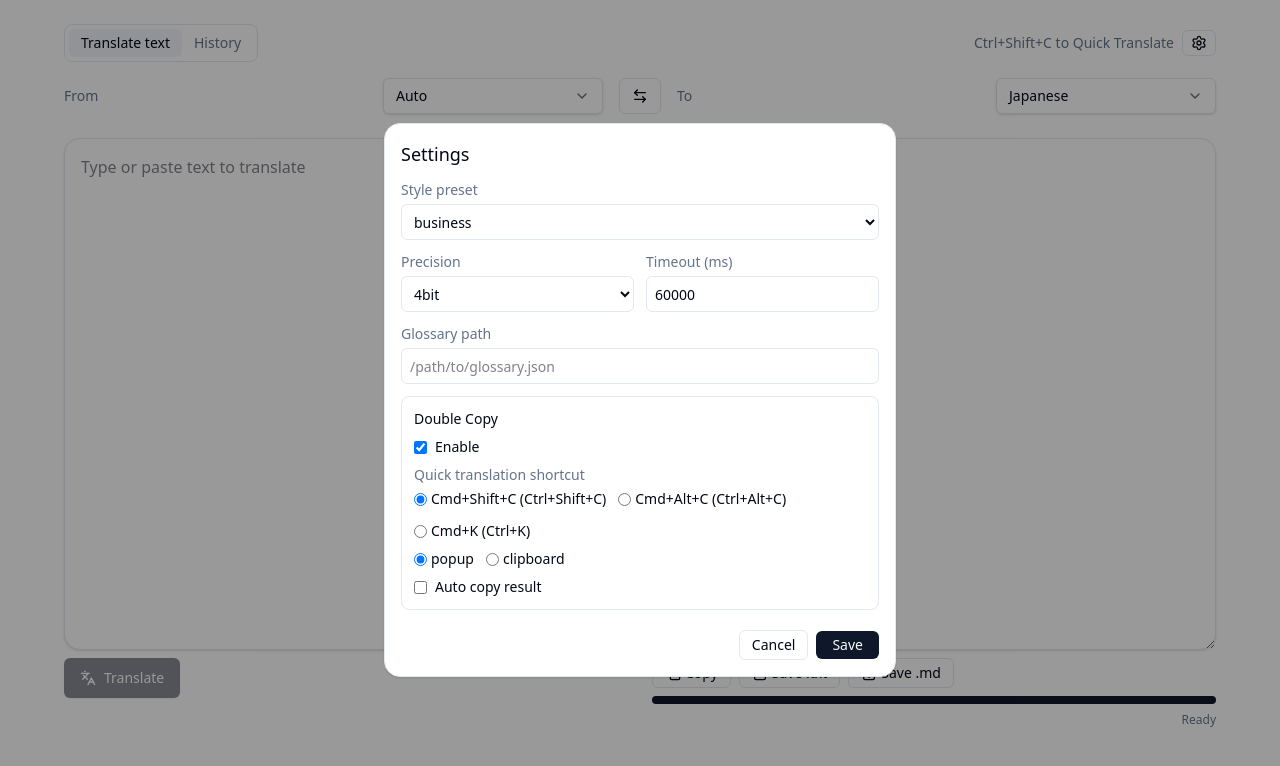
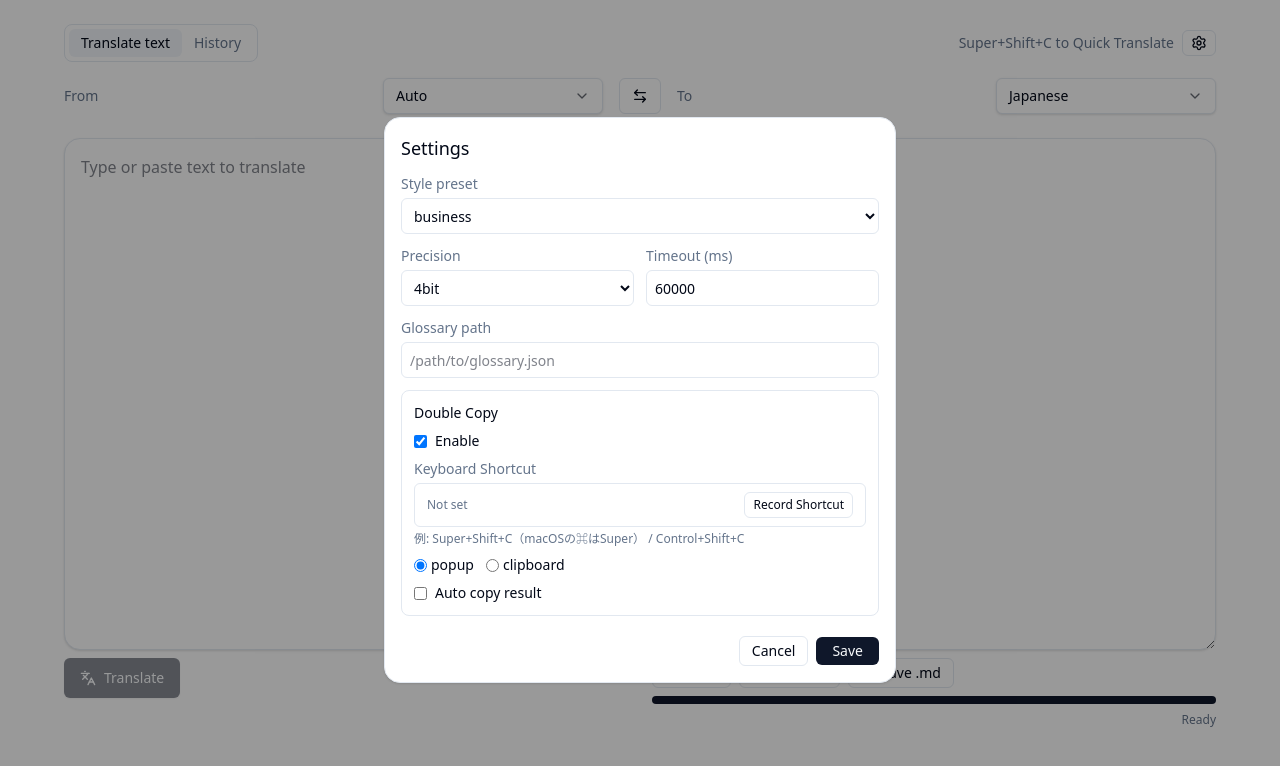
Before and after one commit to iemong/plamo-gui, a React (Vite) app: page / in a window 1280 px wide. Both pictures are taken after a click on the button "Settings". Shown: the top 766 px of the page. Built offline with nearby package versions, Linux system fonts and the light colour scheme; the HTML template or start-up script is replaced by a standard one.

Commit message:
feat(settings): add Record Shortcut UI; allow arbitrary hotkey strings (e.g., Super+Shift+C) and re-register at runtime

```diff
--- a/src/App.tsx
+++ b/src/App.tsx
@@ -182,34 +182,35 @@ function App() {
         <HeaderTabs tab={tab} onChange={setTab} />
         <div className="flex items-center gap-2">
           <ShortcutHint label={(function () {
-            const sc = settings?.double_copy?.shortcut ?? "cmd-shift-c";
+            const sc = settings?.double_copy?.shortcut ?? "Super+Shift+C";
             const isMac = typeof navigator !== "undefined" && /Mac/i.test(navigator.platform || navigator.userAgent);
-            const labelFor = (key: string) => {
-              if (isMac) {
-                switch (key) {
-                  case "cmd-shift-c":
-                    return "⌘⇧C でクイック翻訳";
-                  case "cmd-alt-c":
-                    return "⌘⌥C でクイック翻訳";
-                  case "cmd-k":
-                    return "⌘K でクイック翻訳";
-                  default:
-                    return "⌘⇧C でクイック翻訳";
-                }
-              } else {
-                switch (key) {
-                  case "cmd-shift-c":
-                    return "Ctrl+Shift+C to Quick Translate";
-                  case "cmd-alt-c":
-                    return "Ctrl+Alt+C to Quick Translate";
-                  case "cmd-k":
-                    return "Ctrl+K to Quick Translate";
-                  default:
-                    return "Ctrl+Shift+C to Quick Translate";
-                }
+            const mapLegacy = (k: string) => {
+              switch (k) {
+                case "cmd-shift-c":
+                  return isMac ? "⌘⇧C" : "Ctrl+Shift+C";
+                case "cmd-alt-c":
+                  return isMac ? "⌘⌥C" : "Ctrl+Alt+C";
+                case "cmd-k":
+                  return isMac ? "⌘K" : "Ctrl+K";
+                default:
+                  return k;
               }
             };
-            return labelFor(sc);
+            const pretty = (spec: string) => {
+              if (!spec.includes("+")) return mapLegacy(spec) + (isMac ? " でクイック翻訳" : " to Quick Translate");
+              const parts = spec.split("+");
+              const mods = parts.slice(0, -1);
+              const key = parts.slice(-1)[0];
+              const sym = (m: string) => {
+                if (!isMac) return m;
+                return m === "Super" ? "⌘" : m === "Shift" ? "⇧" : m === "Alt" ? "⌥" : m === "Control" ? "⌃" : m;
+              };
+              const left = isMac ? mods.map(sym).join("") : mods.join("+");
+              const k = key.length === 1 ? key.toUpperCase() : key;
+              const txt = isMac ? `${left}${k}` : `${left}+${k}`;
+              return isMac ? `${txt} でクイック翻訳` : `${txt} to Quick Translate`;
+            };
+            return pretty(sc);
           })()} />
           <button
             className="inline-flex items-center gap-1 rounded-md border px-2 py-1 text-sm hover:bg-accent"
--- a/src/components/SettingsDialog.tsx
+++ b/src/components/SettingsDialog.tsx
@@ -1,3 +1,4 @@
+import React from "react";
 import { Settings } from "@/types";
 
 type Props = {
@@ -10,6 +11,37 @@ type Props = {
 
 export function SettingsDialog({ open, settings, onChange, onClose, onSave }: Props) {
   if (!open) return null;
+  const [recording, setRecording] = React.useState(false);
+  const [, setRecorded] = React.useState<string | null>(null);
+
+  React.useEffect(() => {
+    if (!recording) return;
+    const onKey = (e: KeyboardEvent) => {
+      e.preventDefault();
+      e.stopPropagation();
+      // Build spec string for plugin: Super/Control/Alt/Shift + Key
+      const mods: string[] = [];
+      // platform info is not used in spec; keep for future enhancements
+      if (e.ctrlKey) mods.push("Control");
+      if (e.altKey) mods.push("Alt");
+      if (e.shiftKey) mods.push("Shift");
+      if (e.metaKey) mods.push("Super");
+      // Ignore pure modifier presses
+      const k = e.key;
+      if (["Shift", "Control", "Alt", "Meta"].includes(k)) return;
+      // Normalize key
+      let key = k.length === 1 ? k.toUpperCase() : k;
+      // Special-case common names
+      if (key === "Escape") key = "Esc";
+      if (key.startsWith("Arrow")) key = key.replace("Arrow", "");
+      const spec = [...mods, key].join("+");
+      setRecorded(spec);
+      setRecording(false);
+      onChange({ ...settings, double_copy: { ...settings.double_copy, shortcut: spec } });
+    };
+    window.addEventListener("keydown", onKey, { capture: true });
+    return () => window.removeEventListener("keydown", onKey, { capture: true } as any);
+  }, [recording]);
   return (
     <div className="fixed inset-0 z-50 grid place-items-center bg-black/40 p-4" onClick={onClose}>
       <div className="w-full max-w-lg rounded-2xl border bg-card p-4 shadow" onClick={(e) => e.stopPropagation()}>
@@ -73,24 +105,23 @@ export function SettingsDialog({ open, settings, onChange, onClose, onSave }: Pr
               <span>Enable</span>
             </label>
             <div className="grid gap-1 text-sm">
-              <span className="text-muted-foreground">Quick translation shortcut</span>
-              <div className="flex flex-wrap gap-3">
-                {[
-                  { key: "cmd-shift-c", label: "Cmd+Shift+C (Ctrl+Shift+C)" },
-                  { key: "cmd-alt-c", label: "Cmd+Alt+C (Ctrl+Alt+C)" },
-                  { key: "cmd-k", label: "Cmd+K (Ctrl+K)" },
-                ].map((opt) => (
-                  <label key={opt.key} className="flex items-center gap-1">
-                    <input
-                      type="radio"
-                      name="dc-shortcut"
-                      checked={(settings.double_copy.shortcut ?? "cmd-shift-c") === opt.key}
-                      onChange={() => onChange({ ...settings, double_copy: { ...settings.double_copy, shortcut: opt.key } })}
-                    />
-                    {opt.label}
-                  </label>
-                ))}
+              <span className="text-muted-foreground">Keyboard Shortcut</span>
+              <div className="flex items-center justify-between gap-2 rounded-md border bg-background px-3 py-2">
+                <div className="text-xs text-muted-foreground">
+                  {settings.double_copy.shortcut ?? "Not set"}
+                </div>
+                <button
+                  type="button"
+                  className="rounded-md border px-2 py-1 text-xs hover:bg-accent disabled:opacity-50"
+                  onClick={() => {
+                    setRecorded(null);
+                    setRecording(true);
+                  }}
+                >
+                  {recording ? "Press keys..." : "Record Shortcut"}
+                </button>
               </div>
+              <div className="text-xs text-muted-foreground">例: Super+Shift+C（macOSの⌘はSuper） / Control+Shift+C</div>
             </div>
             <div className="flex items-center gap-3 text-sm">
               <label className="flex items-center gap-1">
```
Also changed, not shown: 1 other file (tests, documents, lock files or other folders).
